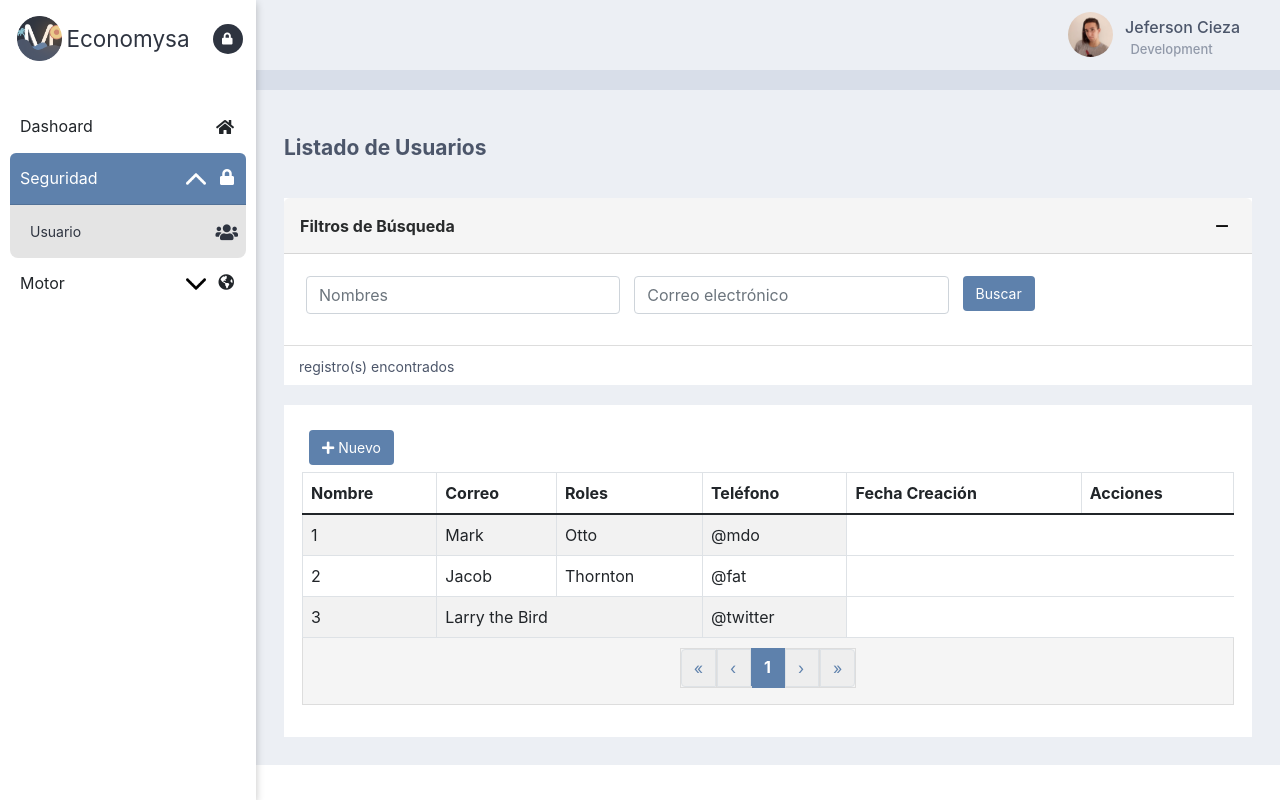
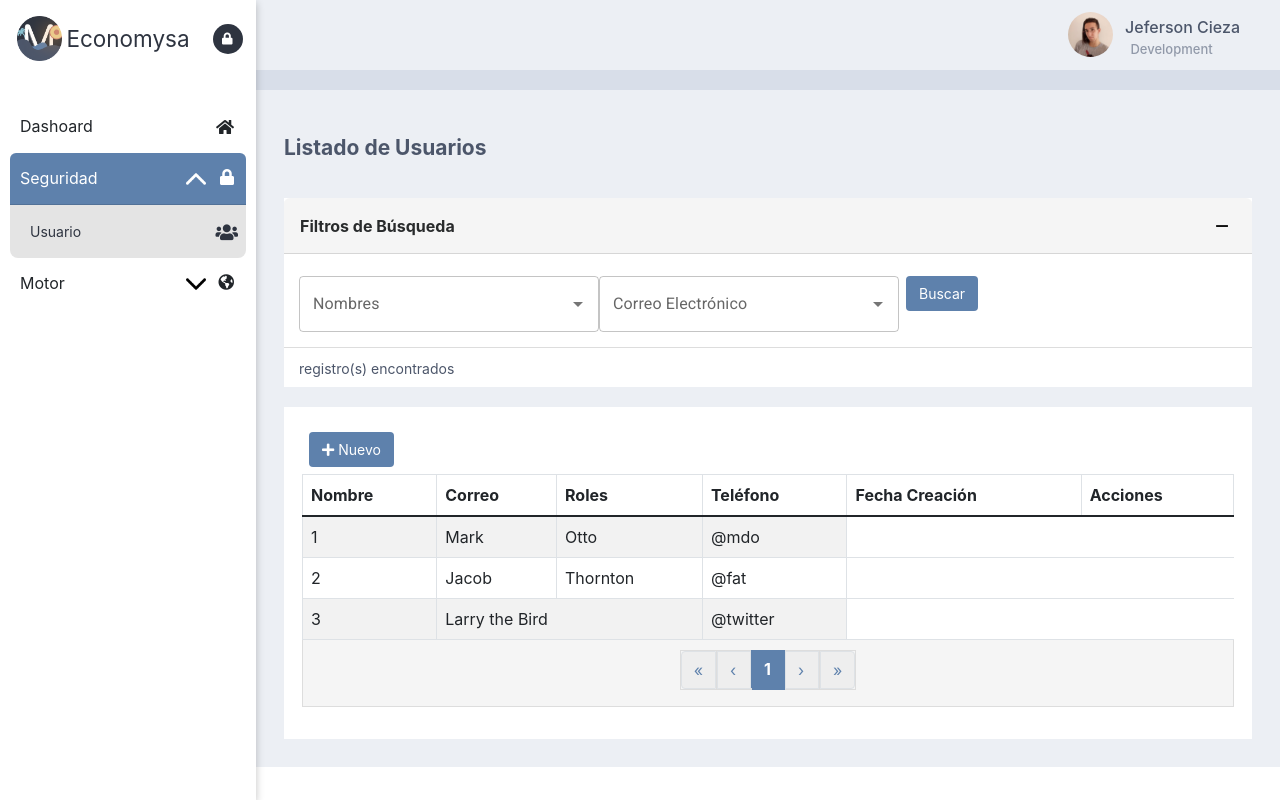
Before and after one commit to Linkhub-git/economysa-motor-front, a React (Create React App) app: page /Seguridad in a window 1280 px wide. Built offline with nearby package versions, Linux system fonts and the light colour scheme.

Commit message:
Añadi los últimos avances y setee el llamado a la api de productos

```diff
--- a/package.json
+++ b/package.json
@@ -3,6 +3,9 @@
   "version": "0.1.0",
   "private": true,
   "dependencies": {
+    "@emotion/react": "^11.7.1",
+    "@emotion/styled": "^11.6.0",
+    "@mui/material": "^5.4.2",
     "@testing-library/jest-dom": "^5.16.1",
     "@testing-library/react": "^12.1.2",
     "@testing-library/user-event": "^13.5.0",
--- a/public/index.html
+++ b/public/index.html
@@ -20,6 +20,8 @@
       work correctly both with client-side routing and a non-root public URL.
       Learn how to configure a non-root public URL by running `npm run build`.
     -->
+    <link rel="stylesheet" href="https://fonts.googleapis.com/css?family=Roboto:300,400,500,700&display=swap"/>
+    <link rel="stylesheet" href="https://fonts.googleapis.com/icon?family=Material+Icons"/>
     <link rel="stylesheet" href="https://cdnjs.cloudflare.com/ajax/libs/animate.css/4.1.1/animate.min.css"/>
     <link href="https://unpkg.com/aos@2.3.1/dist/aos.css" rel="stylesheet">
 
--- a/src/components/Header/HeaderMobile.js
+++ b/src/components/Header/HeaderMobile.js
@@ -12,7 +12,6 @@ function HeaderMobile() {
   /* Utilizar acá el showSideBar3, que es el que muestra el span en versión mobile
   En la versión mobile tiene también un pequeño span, utilizar como base el que hice antes
   ya que es modificar y agregar menos cosas*/
-  console.log(showGraphics);
   return {
     showSideBar1,
     showSideBar2,
--- a/src/components/Motor/Motor.js
+++ b/src/components/Motor/Motor.js
@@ -1,10 +1,12 @@
-import React, { useState } from 'react';
+import React, { useEffect, useState } from 'react';
 import Footer from '../Footer/Footer';
 import Header from '../Header/Header';
 import Sidebar from '../Sidebar/Sidebar';
 import { Form, Table, Pagination, Accordion } from 'react-bootstrap';
 import { Link, useParams } from 'react-router-dom';
 import './Motor.css';
+import TextField from '@mui/material/TextField';
+import Autocomplete from '@mui/material/Autocomplete';
 
 function Motor() {
   const [hideSidebarDesk, setHideSidebarDesk] = useState(true);
@@ -48,6 +50,13 @@ function Motor() {
   ]
   let tituloMotor = titulosMotores.find(titulo => titulo.id === id)
   let columnasTablaMotorSeleccionado = columnasTablasMotores.find(titulo => titulo.id === id)
+
+  useEffect(()=>{
+    fetch('https://economysa-motor-back-dev-m6zmiutpfa-ue.a.run.app')
+  .then(response => response.json())
+  .then(data => console.log(data));
+  })
+  const arrayCodigos = ["Code 1","Code 2","Code 3","Code 4","Code 5"]
   return (
     <section className="globalContainerContent">
       <Sidebar numberActiveSidebar="2" btnShowSideBar={showSideBar1} btnMiddle={showSideBar2} setShowSideBar={setShowSideBar1} hideSidebarDesk={hideSidebarDesk} setHideSidebarDesk={setHideSidebarDesk} showAlittleSidebar={showAlittleSidebar} setShowAlittleSidebar={setShowAlittleSidebar} />
@@ -64,9 +73,13 @@ function Motor() {
                                 <Accordion.Body>
                                   <div className='formularioContainerAll'>
                                       <Form className='formularioContainer'>
-                                        <Form.Group className="mb-3 inputUsuario" controlId="formBasicEmail">
-                                          <Form.Control type="text" placeholder="Código" />
-                                        </Form.Group>
+                                        <Autocomplete
+                                            disablePortal
+                                            id="combo-box-demo"
+                                            options={arrayCodigos}
+                                            sx={{ width: 300 }}
+                                            renderInput={(params) => <TextField {...params} label="Código" />}
+                                          />
                                         <button className='btn-search'>Buscar</button>
                                       </Form>
                                   </div>
--- a/src/components/Seguridad/Seguridad.js
+++ b/src/components/Seguridad/Seguridad.js
@@ -5,12 +5,15 @@ import Sidebar from '../Sidebar/Sidebar';
 import './Seguridad.css';
 import { Form, Table, Pagination, Accordion } from 'react-bootstrap';
 import { Link } from 'react-router-dom';
+import TextField from '@mui/material/TextField';
+import Autocomplete from '@mui/material/Autocomplete';
 
 function Seguridad() {
   const [hideSidebarDesk, setHideSidebarDesk] = useState(true);
   const [showAlittleSidebar, setShowAlittleSidebar] = useState(false);
   const {showSideBar1, showSideBar2,setShowSideBar1,render} = Header("",setShowAlittleSidebar, showAlittleSidebar);
-
+  const arrayEjemplo = ["Nombre 1","Nombre 2","Nombre 3","Nombre 4","Nombre 5"]
+  const arrayEjemploCorreos = ["Correo 1","Correo 2","Correo 3","Correo 4","Correo 5"]
   return (
     <section className="globalContainerContent">
       <Sidebar numberActiveSidebar="1" btnShowSideBar={showSideBar1} btnMiddle={showSideBar2} setShowSideBar={setShowSideBar1} hideSidebarDesk={hideSidebarDesk} setHideSidebarDesk={setHideSidebarDesk} showAlittleSidebar={showAlittleSidebar} setShowAlittleSidebar={setShowAlittleSidebar}/>
@@ -27,13 +30,20 @@ function Seguridad() {
                                 <Accordion.Body>
                                   <div className='formularioContainerAll'>
                                       <Form className='formularioContainer'>
-                                        <Form.Group className="mb-3 inputUsuario" controlId="formBasicEmail">
-                                          <Form.Control type="text" placeholder="Nombres" />
-                                        </Form.Group>
-
-                                        <Form.Group className="mb-3 inputUsuario" controlId="formBasicPassword">
-                                          <Form.Control type="email" placeholder="Correo electrónico" />
-                                        </Form.Group>
+                                        <Autocomplete
+                                          disablePortal
+                                          id="combo-box-demo"
+                                          options={arrayEjemplo}
+                                          sx={{ width: 300 }}
+                                          renderInput={(params) => <TextField {...params} label="Nombres" />}
+                                        />
+                                        <Autocomplete
+                                          disablePortal
+                                          id="combo-box-demo"
+                                          options={arrayEjemploCorreos}
+                                          sx={{ width: 300 }}
+                                          renderInput={(params) => <TextField {...params} label="Correo Electrónico" />}
+                                        />
                                         <button className='btn-search'>Buscar</button>
                                       </Form>
                                   </div>
```
Also changed, not shown: 1 other file (tests, documents, lock files or other folders).
